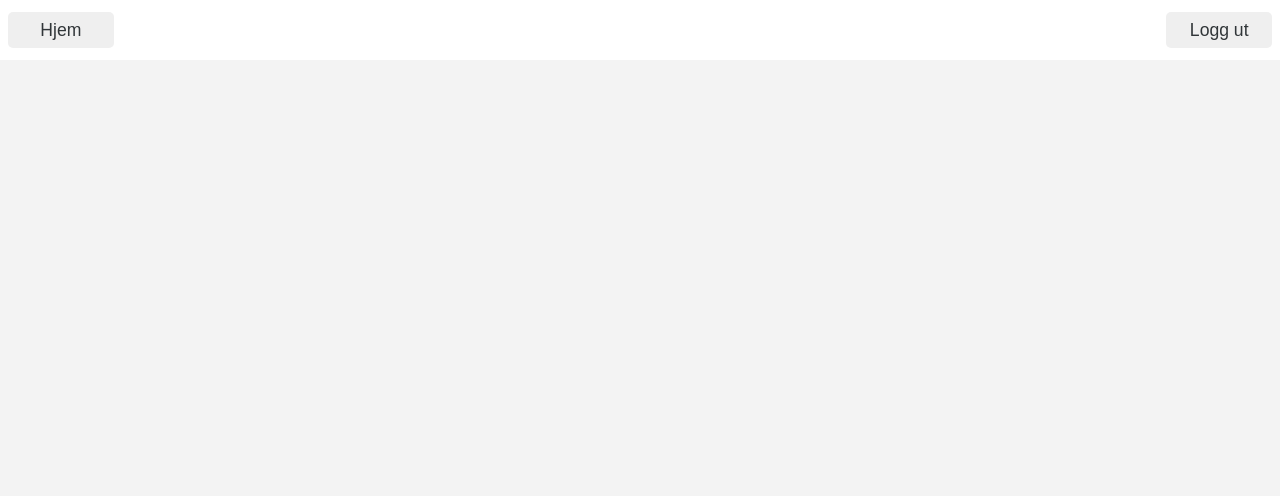
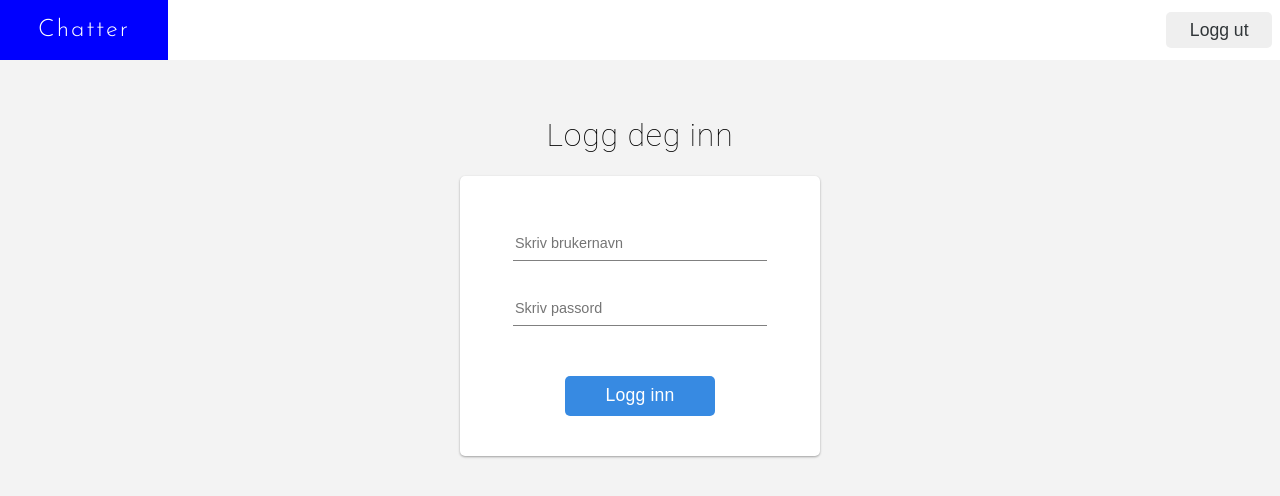
Before and after one commit to tor0405/chatter, a React (Create React App) app in the folder frontend/: page /login in a window 1280 px wide. Shown: the top 496 px of the page. Built offline with nearby package versions, Linux system fonts and the light colour scheme; no server answers; sample sign-in values are in the browser's storage.

Commit message:
Merge branch 'master' of /Users/torberre/Development/chatter with conflicts.

```diff
--- a/frontend/src/components/Header.tsx
+++ b/frontend/src/components/Header.tsx
@@ -13,9 +13,8 @@
             <nav className="header__nav">
                 <section className={"header__left"}>
                     <Link className="nav__link" to={"/"}>
-
-                        <button className="link__button">
-                            Hjem
+                        <button className="link__logo">
+                            Chatter
                         </button>
                     </Link>
                 </section>
--- a/frontend/src/router.tsx
+++ b/frontend/src/router.tsx
@@ -1,9 +1,15 @@
 
 import * as React from 'react';
-import { Route, HashRouter as Router, Switch } from 'react-router-dom';
+import {BrowserRouter as Router, Route, Link, Redirect, Switch} from 'react-router-dom';
 import { App } from './App';
 import { Login } from './views/login/Login';
+import {UserApi} from "./Api";
 import Chat from "./views/chat/Chat"
+
+const ProtectedRoute = (isAllowed:any, { ...props }) =>
+        isAllowed==true
+        ? <Route {...props}/>
+        : <Redirect to="/login"/>;
 
 export const AppRouter: React.FunctionComponent<{}> = () => {
     return (
@@ -12,7 +18,10 @@
                 <Route component={App} />
                 <Switch>
                     <Route exact path="/login" component={Login} />
-                    <Route exact path="/chat/:id" component={Chat} />
+                    <ProtectedRoute
+                        isAllowed={UserApi.isLoggedIn()}
+                        exact
+                        path="/chat/:id" component={Chat}/>
                 </Switch>
             </div>
         </Router>
--- a/frontend/src/views/login/Login.tsx
+++ b/frontend/src/views/login/Login.tsx
@@ -8,6 +8,7 @@
 }
 
 interface Props {
+    history:any
 }
 
 export class Login extends React.Component<Props, State> {
@@ -21,7 +22,9 @@
 
     public submit(e:React.FormEvent<HTMLButtonElement>): void{
         e.preventDefault();
-        UserApi.login(this.state.username, this.state.password);
+        UserApi.login(this.state.username, this.state.password).then(
+            this.props.history.push("/")
+        );
     }
 
     public render() {
```
Also changed, not shown: 1 other file (tests, documents, lock files or other folders).
